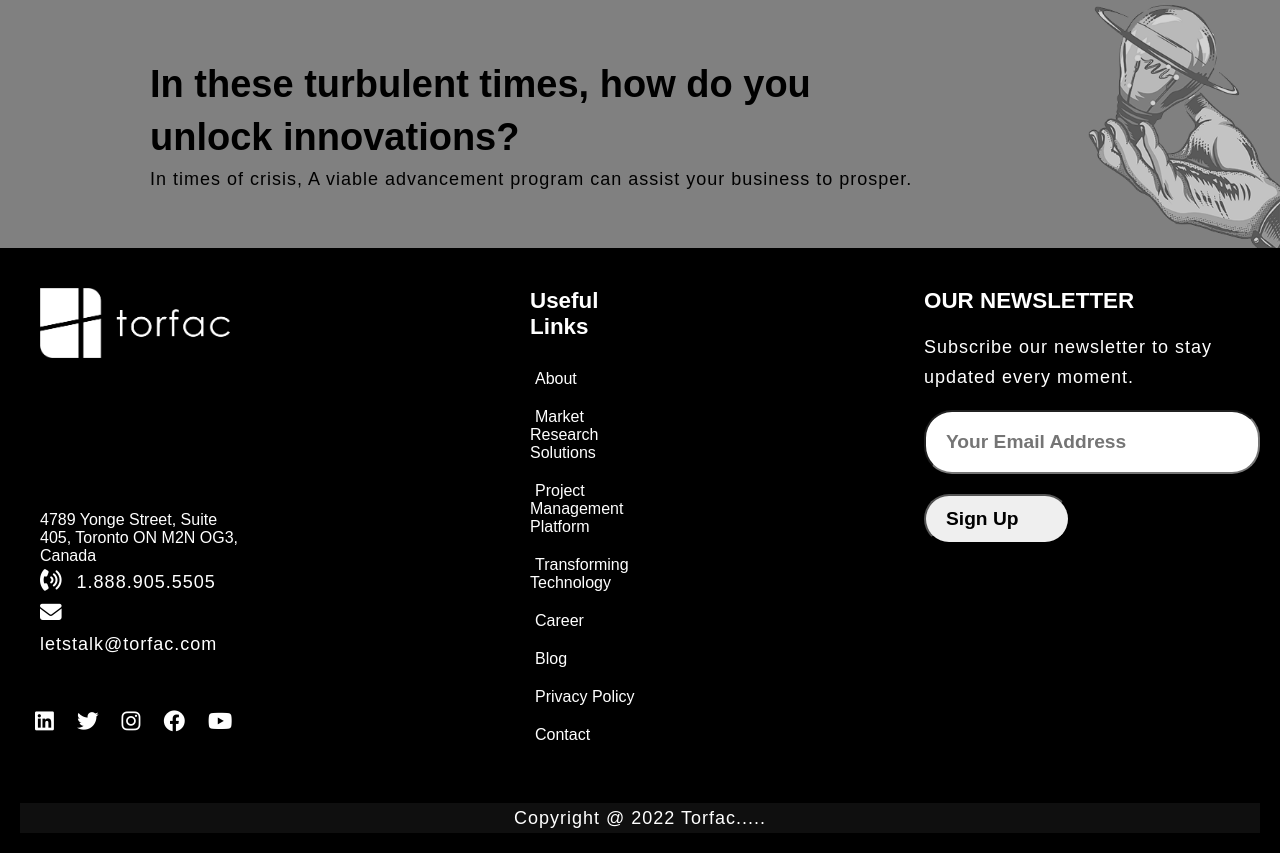
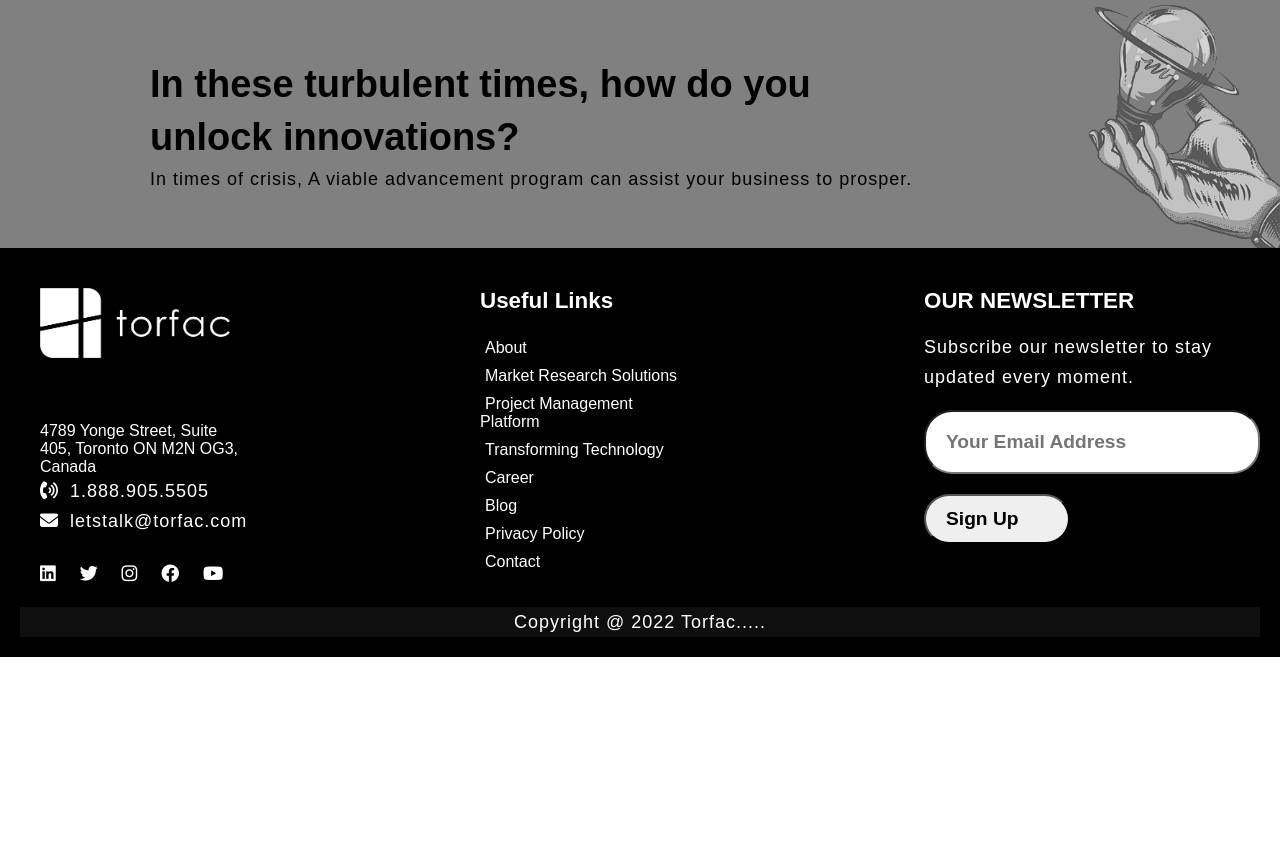
Before and after one commit to Jyotigohate/torfac-project, a plain HTML site: page product-innovation-and-advancement-webpage/index.html in a window 1280 px wide. Shown: the part 3786-4639 px from the top of the page. After the commit the page ends 4443 px from the top, so only its background shows below. Drawn offline with Linux system fonts and the light colour scheme.

Commit message:
detailing of footer

```diff
--- a/product-innovation-and-advancement-webpage/style.css
+++ b/product-innovation-and-advancement-webpage/style.css
@@ -141,7 +141,7 @@ p{
         "media .  .";
     grid-template-rows: 0.5fr 0.4fr 0.2fr;
     grid-template-columns: 0.3fr 1fr 1.5fr;
-column-gap: 280px;
+column-gap: 230px;
 justify-content: space-evenly;
 
 }
@@ -153,13 +153,14 @@ justify-content: space-evenly;
     margin-left: 20px;
 }
 .f-icon{
-    margin: 5px 8px 5px 0;
-    font-size:larger;
+    margin: 5px 5px 5px 0;
+    font-size:large;
 }
 .media{
     grid-area: media;
     margin-left: 10px;
-    font-size:large;
+    padding: 5px;
+    font-size:xx-large;
 }
 .links{
     margin-top: 20px;
@@ -169,7 +170,7 @@ justify-content: space-evenly;
     margin-top: 20px;
 }
 .links-list{
-    padding: 10px 0;
+    padding: 5px 0;
     list-style: none;
 }
 .footer-list-items{
```
Also changed, not shown: product-innovation-and-advancement-webpage/index.html (+1 -0 lines).
